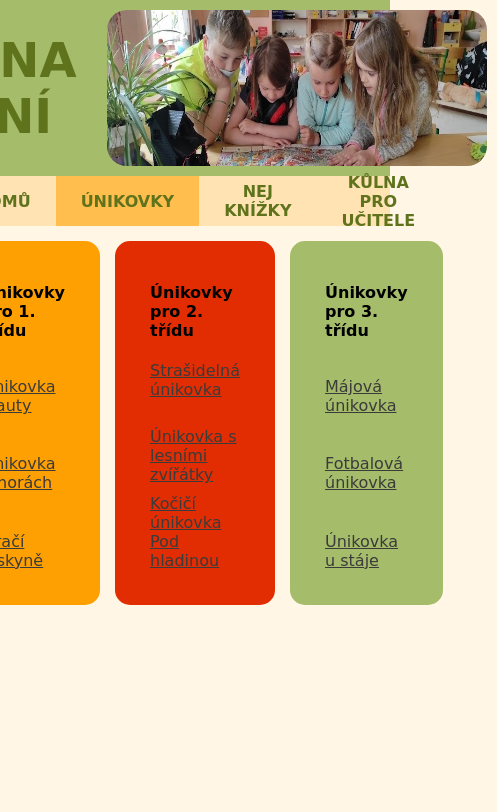
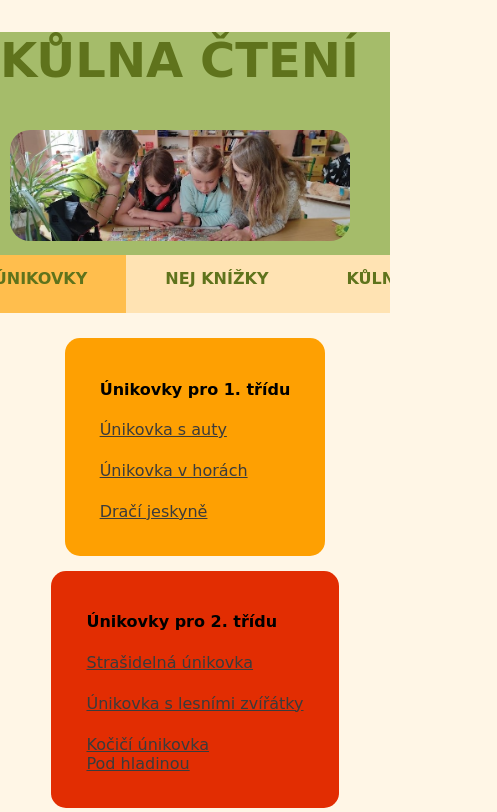
Before and after one commit to MontessoriKulnaCteni/MontessoriKulnaCteni, a plain HTML site: page escapeGame.html in a window 390 px wide. Shown: the top 812 px of the page, 497 px wide, since content can reach past the window. Drawn offline with Linux system fonts and the light colour scheme; a web font is replaced by a local one.

Commit message:
Make a website responsible

```diff
--- a/style.css
+++ b/style.css
@@ -197,3 +197,58 @@ footer {
      color: #e49101;
      text-align: center;
 }
+
+@media screen and (max-width: 500px) {
+     .logo {
+          display: block;
+          justify-content: center;
+     }
+
+     #children {
+          width: 360px;
+     }
+     nav {
+          overflow: scroll;
+          white-space: nowrap;
+     }
+     header ul li{
+          display: inline-block;
+          text-align: center;
+          padding: 14px;
+          text-decoration: none;
+          height: 30px;
+     }
+
+     .grid,
+     .container {
+          display: block;
+          max-width: fit-content;
+     }
+
+     .grid-4 {
+          display: block;
+          justify-content: center;
+          gap: 15px;
+          margin-top: 10px;
+     }
+
+     .escape-game div {
+          margin-bottom: 15px;
+     }
+
+     .sheets {
+          display: block;
+          justify-content: start;
+          gap: 50px;
+     }
+
+     .alfred,
+     .form {
+          display: none;
+     }
+
+     body {
+          margin: 0;
+          box-sizing: border-box;
+     }
+}
```
Also changed, not shown: forTeachers.html (line endings or trailing spaces).
